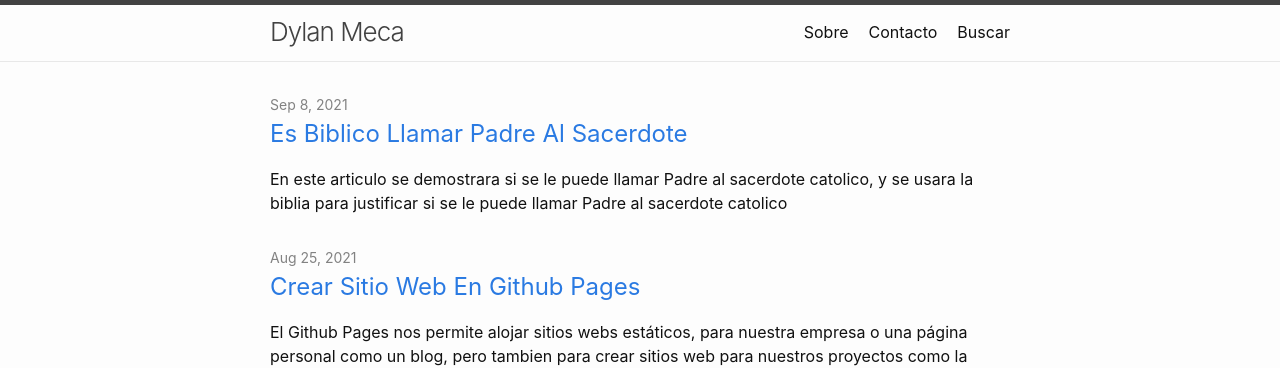
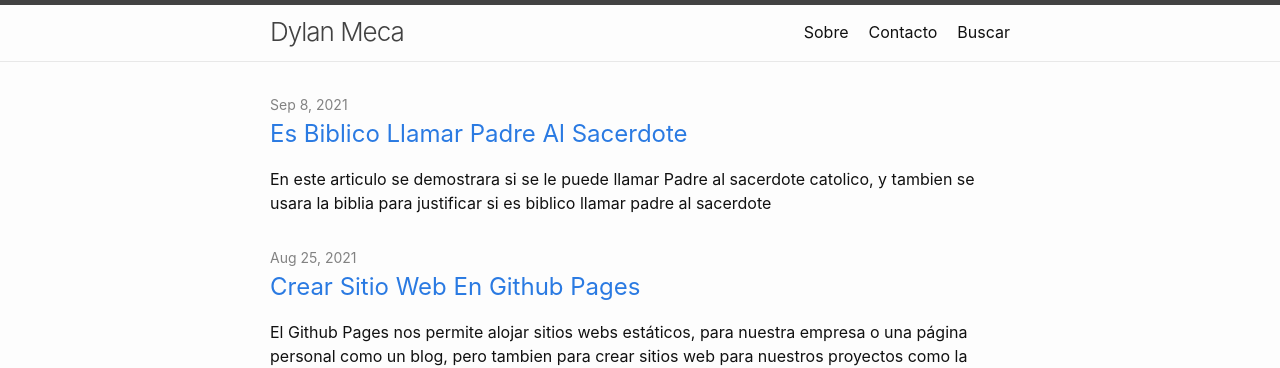
Before and after one commit to dylanmeca/dylanmeca.github.io, a Jekyll site: the page built from index.html, in a window 1280 px wide and 900 px high. Shown: the top 368 px of the window. Built offline with Jekyll 4.4.1, drawn with Linux system fonts in a browser that asks for light colours; the list of posts is cut into pages by our own code.

Commit message:
Update 2021-09-08-Es-biblico-llamar-padre-al-sacerdote.md

```diff
--- a/_posts/2021-09-08-Es-biblico-llamar-padre-al-sacerdote.md
+++ b/_posts/2021-09-08-Es-biblico-llamar-padre-al-sacerdote.md
@@ -1,6 +1,6 @@
 ---
 layout: post
-description: En este articulo se demostrara si se le puede llamar Padre al sacerdote catolico, y se usara la biblia para justificar si se le puede llamar Padre al sacerdote catolico
+description: En este articulo se demostrara si se le puede llamar Padre al sacerdote catolico, y tambien se usara la biblia para justificar si es biblico llamar padre al sacerdote
 keywords:
   - Dios
   - Jesucristo
```
